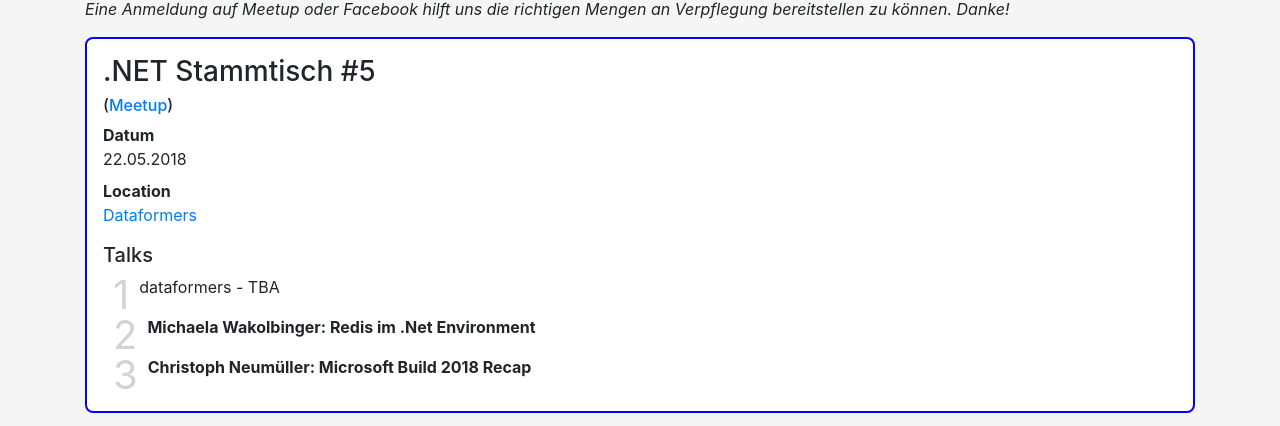
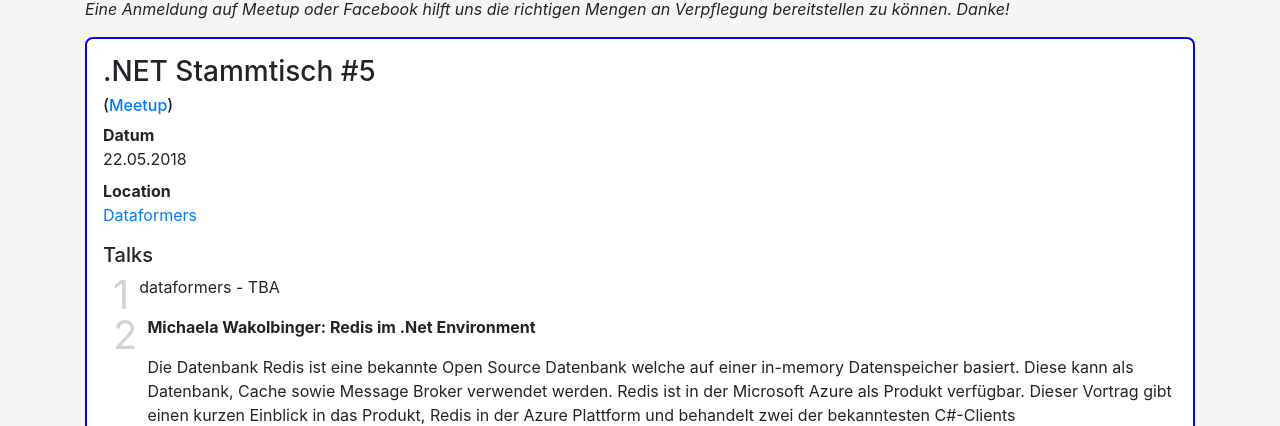
Before and after one commit to dotnetstammtisch/dotnetstammtisch.github.io, a plain HTML site: page index.html in a window 1280 px wide. Shown: the part 261-687 px from the top of the page. Drawn offline with nearby package versions, Linux system fonts and the light colour scheme.

Commit message:
Update index.html

```diff
--- a/index.html
+++ b/index.html
@@ -77,6 +77,7 @@
                 <div class="talk-number">2</div>
                 <div>
                     <p><strong>Michaela Wakolbinger: Redis im .Net Environment</strong></p>
+                    <p>Die Datenbank Redis ist eine bekannte Open Source Datenbank welche auf einer in-memory Datenspeicher basiert. Diese kann als Datenbank, Cache sowie Message Broker verwendet werden. Redis ist in der Microsoft Azure als Produkt verfügbar.  Dieser Vortrag gibt einen kurzen Einblick in das Produkt, Redis in der Azure Plattform und behandelt zwei der bekanntesten C#-Clients StackExchange.Redis als auch ServiceStack.Redis.</p>
                 </div>
             </div>
 
```
